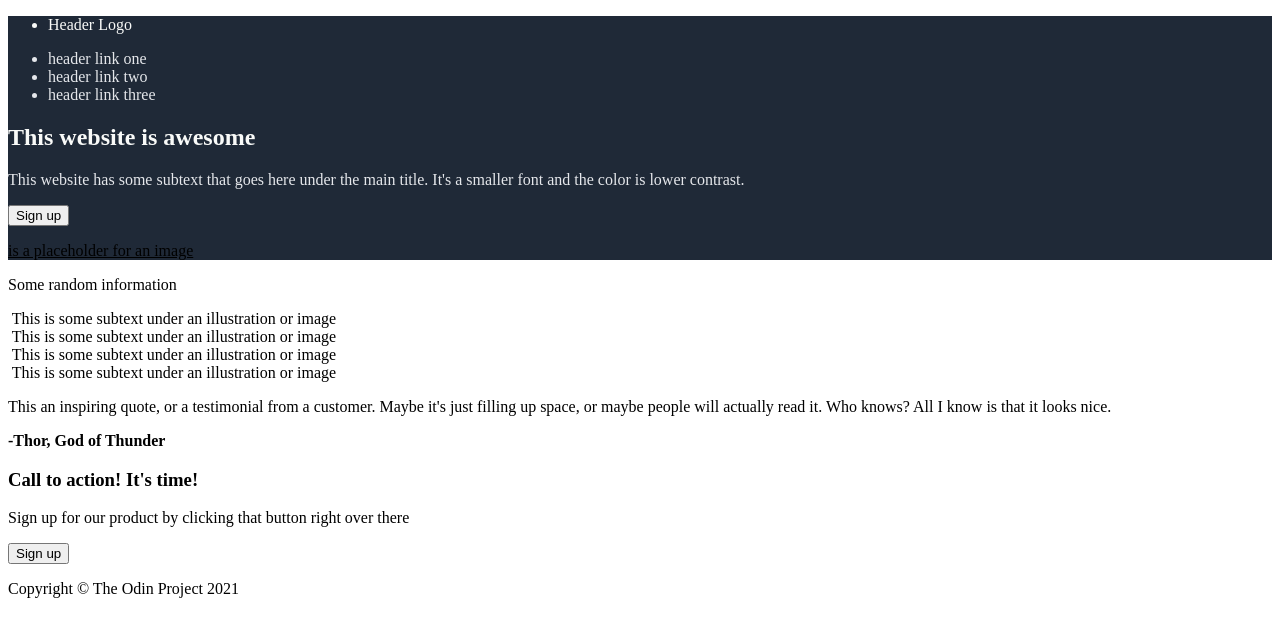
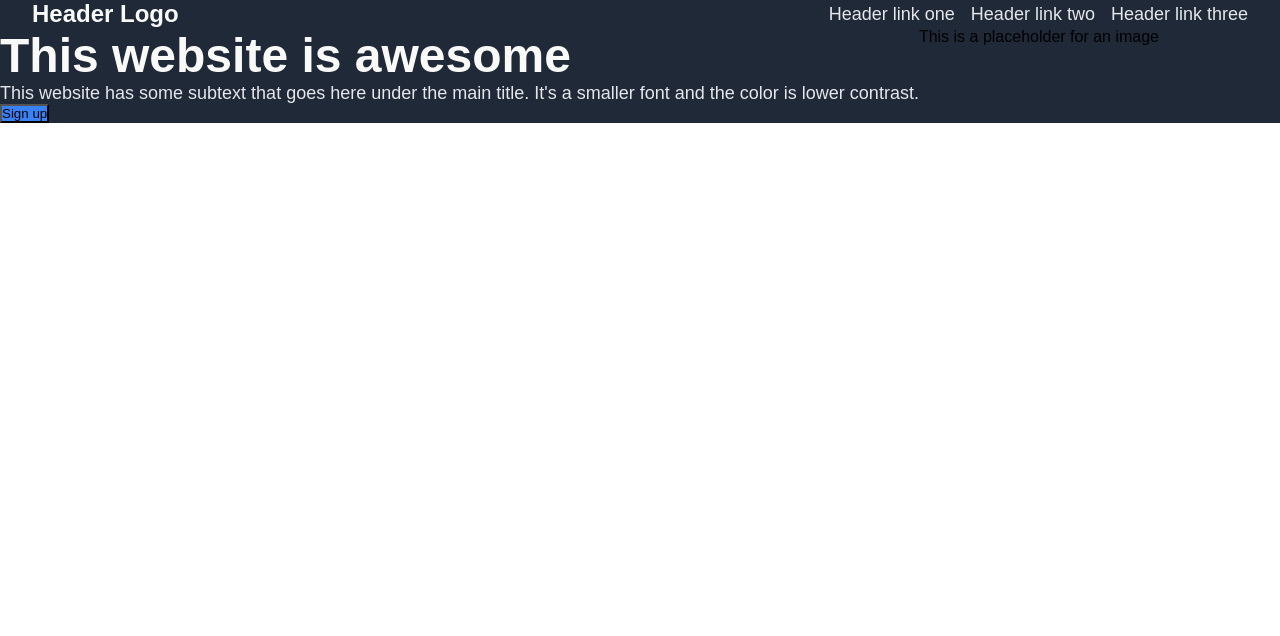
Before and after one commit to jawseep/landing-zone, a plain HTML site: page index.html in a window 1280 px wide. Drawn offline with Linux system fonts and the light colour scheme.

Commit message:
REWRITE THE HTML AND CSS FILE
Rewrite the html body to make it more readable and easier to style.
Rewrite the css file to allign with the newly written html body.Comment
the old html and css file below.

```diff
--- a/index.html
+++ b/index.html
@@ -9,24 +9,55 @@
 </head>
 <body>
 
-    <div class="header">
+ <div class="Header">
+    <div class="Header-logo">
+        Header Logo
+    </div>
+    <ul class="right-links">
+        <li class="link1">Header link one</li>
+        <li class="link2">Header link two</li>
+        <li class="link3">Header link three</li>
+    </ul>
+ </div>
+
+ <div class="website-main">
+    <div class="webmain-1">
+        <div class="awesome">
+            This website is awesome
+        </div>
+        <div class="subtext">
+            This website has some subtext that goes here under the main
+            title. It's a smaller font and the color is lower contrast.
+        </div>
+        <button>
+            Sign up
+        </button>
+    </div>
+    <div class="webmain-image">
+        <div>This is a placeholder for an image</div>
+    </div>
+ </div>
+
+    <!-- <div class="Header">
+        <div class="header-links">
         <ul class="left-links">
-            <li>Header Logo</li>
+                <div class="header-logo">Header Logo</div>
         </ul>
-        <ul class="right-links secondary-text">
-            <li>header link one</li>
-            <li>header link two</li>
-            <li>header link three</li>
-        </ul>
-        <div>
-            <h2 class="main-text">This website is awesome</h2>
-            <p class="secondary-text">This website has some subtext that goes here under the
+            <ul class="right-links secondary-text">
+                <li class="link-1">header link one</li>
+                <li class="link-2">header link two</li>
+                <li class="link-3">header link three</li>
+            </ul>
+    </div>
+
+    <div class="header-contents">
+        <h2 class="main-text">This website is awesome</h2>
+        <p class="secondary-text">This website has some subtext that goes here under the
                 main title. It's a smaller font and the color is lower
                 contrast.
-            </p>
-            <button>Sign up</button>
-            <p><u> is a placeholder for an image</u></p>
-        </div>
+        </p>
+        <button class="sign-up">Sign up</button>
+        <p class="secondary-text image-placeholder"><u>This is a placeholder for an image</u></p>
     </div>
 
     <div class="random-info">
@@ -49,7 +80,7 @@
         <p><b>-Thor, God of Thunder</b></p>
     </div>
 
-    <div>
+    <div class="sub-footer">
         <h3>Call to action! It's time!</h3>
         <p>Sign up for our product by clicking that button right over
             there</p>
@@ -58,7 +89,7 @@
 
     <div class="footer">
         <p>Copyright &#169 The Odin Project 2021</p>
-    </div>
+    </div> -->
 
 </body>
 </html>
--- a/styles.css
+++ b/styles.css
@@ -2,23 +2,140 @@
 *::before,
 *::after {
     box-sizing: border-box;
+    padding: 0;
+    margin: 0;
+    ;
 }
 
-.header {
+.Header {
+    display: flex;
+    background-color: #1f2937;
+    color: #e5e7eb;
+}
+
+.Header-logo {
+    display: flex;
+    font-family: sans-serif;
+    font-size: 24px;
+    font-weight: bold;
+    color: #f9faf8;
+    flex-grow: 1;
+    margin-left: 2rem;
+    align-items: center;
+}
+
+.right-links {
+    display: flex;
+    font-family: sans-serif;
+    list-style: none;
+    padding-right: 2rem;
+    align-items: center;
+    font-size: 18px;
+}
+
+.link1, .link2 {
+    margin-right: 1rem;
+}
+
+.website-main {
+    font-family: sans-serif;
+    display: flex;
     background-color: #1f2937;
 }
 
+.awesome {
+    font-size: 3rem;
+    font-weight: 900;
+    color: #f9faf8;
+}
+
+.subtext {
+    font-size: 1.125rem;
+    color: #e5e7eb;
+}
+
+button {
+    background-color: #3882f6;
+}
+
+.webmain-image {
+
+}
+
+/* .Header {
+    background-color: #1f2937;
+}
+
+.header-links, .header-contents {
+    display: flex;
+}
+
+.header-links {
+
+}
+
+.header-contents {
+    display: flex;
+    justify-content: center;
+    flex-direction: column;
+    flex-wrap: wrap;
+    margin: 2rem;
+}
+
 .left-links {
+    display: flex;
     font: 24px;
     color: #f9faf8;
+    flex-grow: 1;
+}
+
+.header-logo {
+    margin-left: 2rem;
+}
+
+.right-links {
+    display: flex;
+    justify-content: space-between;
+}
+
+.link-1,.link-2,.link-3 {
+    margin-right: .5rem;
 }
 
 .right-links, .secondary-text {
     font: 18px;
     color: #e5e7eb;
 }
+
+.right-links li {
+    list-style: none;
+    justify-content: space-between;
+}
+
+.sign-up {
+    background-color: #3882f6;
+    border-radius: .5rem;
+    border: none;
+    color: #ffffff;
+    font-weight: bold;
+    width: 100px;
+    display: inline-block;
+    padding: .5rem .5rem;
+}
+
+.sign-up:hover {
+    background-color: #183d79;
+    transition-duration: 0.2s;
+}
+
 .main-text {
     font: 48px;
     color: #f9faf8;
     weight: 900;
 }
+
+.image-placeholder {
+    background-color: #a0a0a0;
+    height: 2rem;
+    width: auto;
+} */
```
